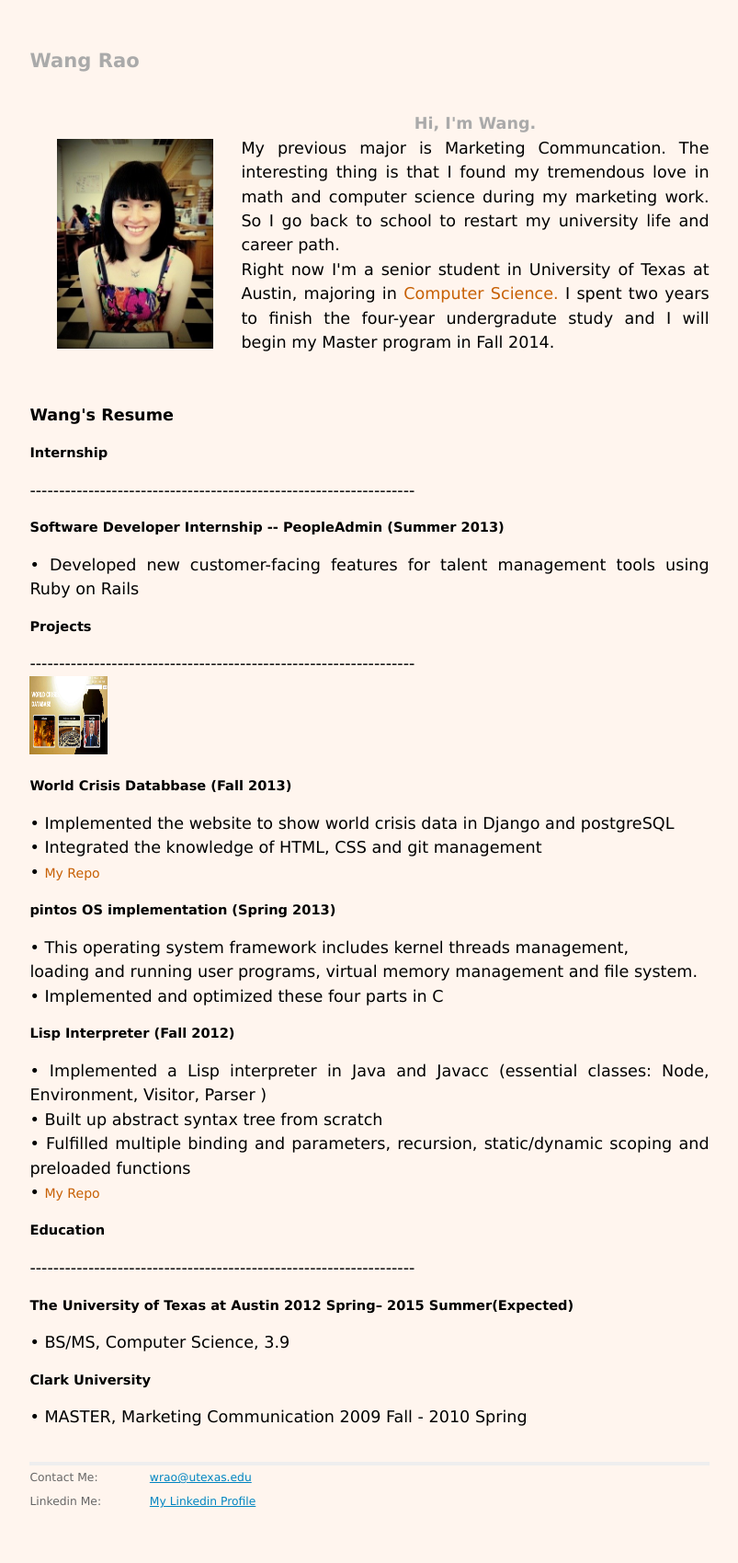
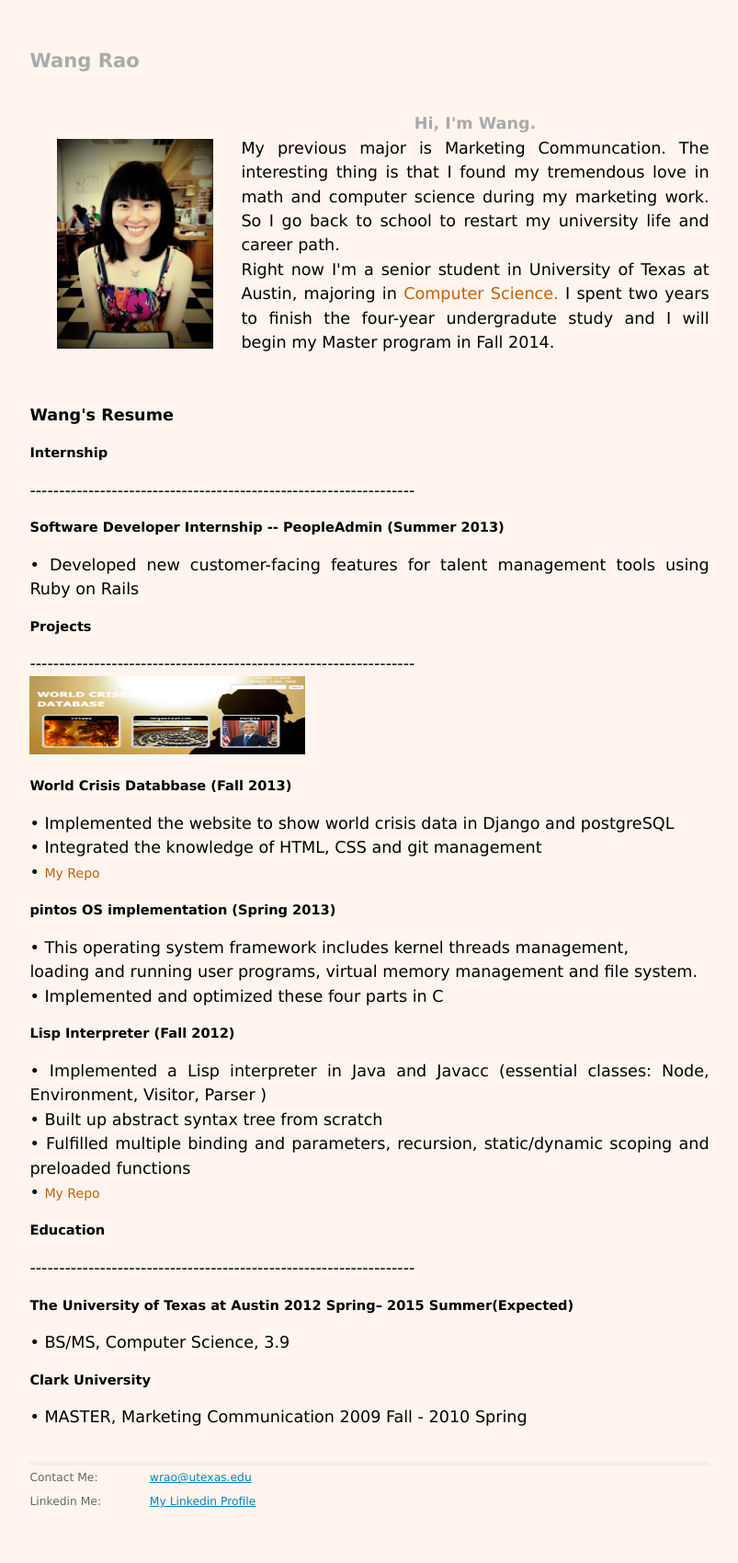
Before and after one commit to raowang87/raowang87.github.io, a Jekyll site: the page built from index.html, in a window 1280 px wide. Shown: the whole page at 92% size, without its empty margins (238-1041 px from the left). Built offline with Jekyll 4.4.1, drawn with Linux system fonts in a browser that asks for light colours.

Commit message:
Update index.html

```diff
--- a/index.html
+++ b/index.html
@@ -20,7 +20,7 @@
     <h5>Projects</h5>
     ------------------------------------------------------------------
       <div>
-       <img class="sAtt" src="/image/wcdb.png" width="85" height="85">
+       <img class="sAtt" src="/image/wcdb.png" width="300" height="85">
       </div>
       <h5>World Crisis Databbase  (Fall 2013)</h5>
        • Implemented the website to show world crisis data in Django and postgreSQL  <br>
```
